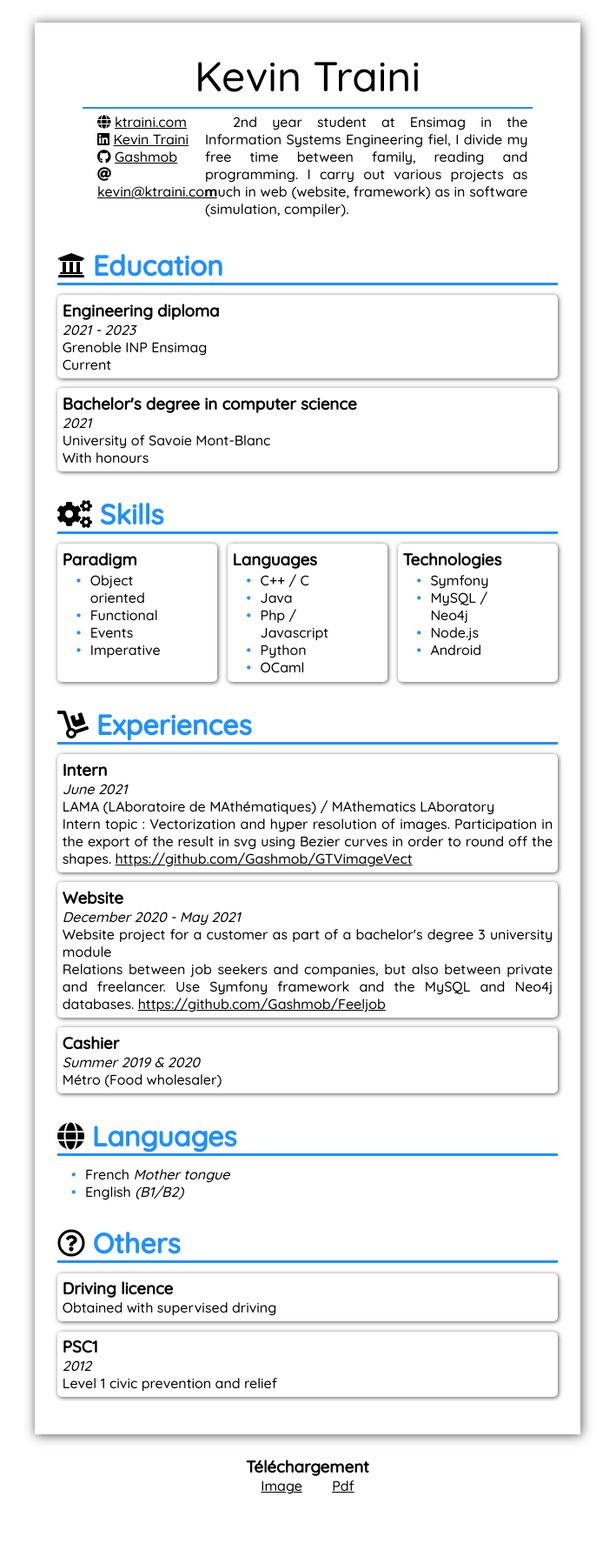
After one commit to Gashmob/Website, a PHP site: template view/home/cv_en.html.twig in a window 1280 px wide. The commit adds this page. Shown: the whole page at 87% size, without its empty margins (286-995 px from the left). Run offline with PHP 8.4, Linux system fonts and the light colour scheme; the template is opened without the code that fills it, so the values that code supplies are empty; some libraries are stand-ins or nearby versions.

Commit message:
Petites modification CV + add english CV

```diff
--- a/resources/css/main.css
+++ b/resources/css/main.css
@@ -291,7 +291,6 @@ article {
   width: 100%;
 }
 .cv_header_text {
-  width: 75%;
   display: flex;
   flex-direction: column;
   justify-content: space-between;
@@ -308,7 +307,16 @@ article {
   margin: 0 5%;
   padding: 1% 1% 1% 3%;
   display: flex;
+  flex-direction: row;
+}
+.cv_header_text_sub_col_1 {
+  width: 25%;
+  display: flex;
   flex-direction: column;
+}
+.cv_header_text_sub_col_2 {
+  width: 75%;
+  text-align: justify;
 }
 .cv_body {
   margin: 2% 0;
@@ -327,6 +335,9 @@ article {
 }
 .cv_body_header i {
   color: black;
+}
+.cv_body_info {
+  text-align: justify;
 }
 .cv_body_card {
   margin: 1% 0;
--- a/resources/scss/pages/cv.scss
+++ b/resources/scss/pages/cv.scss
@@ -29,7 +29,6 @@ article {
     }
 
     &_text {
-      width: 75%;
       display: flex;
       flex-direction: column;
       justify-content: space-between;
@@ -48,7 +47,20 @@ article {
         margin: 0 5%;
         padding: 1% 1% 1% 3%;
         display: flex;
-        flex-direction: column;
+        flex-direction: row;
+
+        &_col {
+          &_1 {
+            width: 25%;
+            display: flex;
+            flex-direction: column;
+          }
+
+          &_2 {
+            width: 75%;
+            text-align: justify;
+          }
+        }
       }
     }
   }
@@ -72,6 +84,10 @@ article {
       i {
         color: $color-secondary;
       }
+    }
+
+    &_info {
+      text-align: justify;
     }
 
     &_card {
--- /dev/null
+++ b/view/home/cv_en.html.twig
@@ -0,0 +1,136 @@
+{% extends 'base.html.twig' %}
+
+{% block title %}Kevin Traini | CV{% endblock %}
+
+{% block body %}
+    <div class="cv_container">
+        <article>
+            <div class="cv_header">
+                <div class="cv_header_text">
+                    <div class="cv_header_text_main">
+                        <span>Kevin Traini</span>
+                    </div>
+                    <hr/>
+                    <div class="cv_header_text_sub">
+                        <div class="cv_header_text_sub_col_1">
+                            <span><i class="fas fa-globe"></i> <a class="cv_a" href="https://ktraini.com"
+                                                                  target="_blank">ktraini.com</a></span>
+                            <span><i class="fab fa-linkedin"></i> <a class="cv_a"
+                                                                     href="https://www.linkedin.com/in/kevin-traini/"
+                                                                     target="_blank">Kevin Traini</a></span>
+                            <span><i class="fab fa-github"></i> <a class="cv_a" href="https://github.com/Gashmob"
+                                                                   target="_blank">Gashmob</a></span>
+                            <span><i class="fas fa-at"></i> <a class="cv_a" href="mailto:kevin@ktraini.com">kevin@ktraini.com</a></span>
+                        </div>
+                        <div class="cv_header_text_sub_col_2" style="text-indent: 2em">
+                            <p>2nd year student at Ensimag in the Information Systems Engineering fiel, I divide my free
+                                time between family, reading and programming. I carry out various projects as much in
+                                web (website, framework) as in software (simulation, compiler).</p>
+                        </div>
+                    </div>
+                </div>
+            </div>
+
+            <div class="cv_body">
+                <h2 class="cv_body_header"><i class="fas fa-university"></i> Education</h2>
+                <div class="cv_body_card">
+                    <h3 class="cv_body_title">Engineering diploma</h3>
+                    <span class="cv_body_date">2021 - 2023</span>
+                    <span class="cv_body_lieu">Grenoble INP Ensimag</span>
+                    <span class="cv_body_info">Current</span>
+                </div>
+                <div class="cv_body_card">
+                    <h3 class="cv_body_title">Bachelor's degree in computer science</h3>
+                    <span class="cv_body_date">2021</span>
+                    <span class="cv_body_lieu">University of Savoie Mont-Blanc</span>
+                    <span class="cv_body_info">With honours</span>
+                </div>
+            </div>
+
+            <div class="cv_body">
+                <h2 class="cv_body_header"><i class="fas fa-cogs"></i> Skills</h2>
+                <div class="cv_body_row">
+                    <div class="cv_body_card-3">
+                        <h3 class="cv_body_title">Paradigm</h3>
+                        <ul class="cv_body_list">
+                            <li>Object oriented</li>
+                            <li>Functional</li>
+                            <li>Events</li>
+                            <li>Imperative</li>
+                        </ul>
+                    </div>
+                    <div class="cv_body_card-3">
+                        <h3 class="cv_body_title">Languages</h3>
+                        <ul class="cv_body_list">
+                            <li>C++ / C</li>
+                            <li>Java</li>
+                            <li>Php / Javascript</li>
+                            <li>Python</li>
+                            <li>OCaml</li>
+                        </ul>
+                    </div>
+                    <div class="cv_body_card-3">
+                        <h3 class="cv_body_title">Technologies</h3>
+                        <ul class="cv_body_list">
+                            <li>Symfony</li>
+                            <li>MySQL / Neo4j</li>
+                            <li>Node.js</li>
+                            <li>Android</li>
+                        </ul>
+                    </div>
+                </div>
+            </div>
+
+            <div class="cv_body">
+                <h2 class="cv_body_header"><i class="fas fa-dolly"></i> Experiences</h2>
+                <div class="cv_body_card">
+                    <h3 class="cv_body_title">Intern</h3>
+                    <span class="cv_body_date">June 2021</span>
+                    <span class="cv_body_info">LAMA (LAboratoire de MAthématiques) / MAthematics LAboratory</span>
+                    <span class="cv_body_info">Intern topic : Vectorization and hyper resolution of images. Participation in the export of the result in svg using Bezier curves in order to round off the shapes. <a
+                                class="cv_a" href="https://github.com/Gashmob/GTVimageVect">https://github.com/Gashmob/GTVimageVect</a></span>
+                </div>
+                <div class="cv_body_card">
+                    <h3 class="cv_body_title">Website</h3>
+                    <span class="cv_body_date">December 2020 - May 2021</span>
+                    <span class="cv_body_info">Website project for a customer as part of a bachelor's degree 3 university module</span>
+                    <span class="cv_body_info">Relations between job seekers and companies, but also between private and freelancer. Use Symfony framework and the MySQL and Neo4j databases. <a
+                                class="cv_a" href="https://github.com/Gashmob/Feeljob">https://github.com/Gashmob/Feeljob</a></span>
+                </div>
+                <div class="cv_body_card">
+                    <h3 class="cv_body_title">Cashier</h3>
+                    <span class="cv_body_date">Summer 2019 & 2020</span>
+                    <span class="cv_body_info">Métro (Food wholesaler)</span>
+                </div>
+            </div>
+
+            <div class="cv_body">
+                <h2 class="cv_body_header"><i class="fas fa-globe"></i> Languages</h2>
+                <ul class="cv_body_list">
+                    <li>French <em>Mother tongue</em></li>
+                    <li>English <em>(B1/B2)</em></li>
+                </ul>
+            </div>
+
+            <div class="cv_body">
+                <h2 class="cv_body_header"><i class="far fa-question-circle"></i> Others</h2>
+                <div class="cv_body_card">
+                    <h3 class="cv_body_title">Driving licence</h3>
+                    <span class="cv_body_info">Obtained with supervised driving</span>
+                </div>
+                <div class="cv_body_card">
+                    <h3 class="cv_body_title">PSC1</h3>
+                    <span class="cv_body_date">2012</span>
+                    <span class="cv_body_info">Level 1 civic prevention and relief</span>
+                </div>
+            </div>
+        </article>
+        <div class="download">
+            <h3>Téléchargement</h3>
+            <div class="column_container">
+                <a class="column2 cv_a" href="{{ asset('cv/Kevin-Traini_CV_en.png') }}" target="_blank">Image</a>
+                <a class="column2 cv_a" href="{{ asset('cv/Kevin-Traini_CV_en.pdf') }}" target="_blank">Pdf</a>
+            </div>
+        </div>
+    </div>
+{% endblock %}
```
Also changed, not shown: src/Controller/HomeController.php (+19 -1 lines), view/home/cv_fr.html.twig (renamed from view/home/cv.html.twig, +35 -29 lines), resources/cv/Kevin-Traini_CV.png (deleted), resources/cv/Kevin-Traini_CV_en.png (added), resources/cv/Kevin-Traini_CV_fr.png (added), 4 other files.
